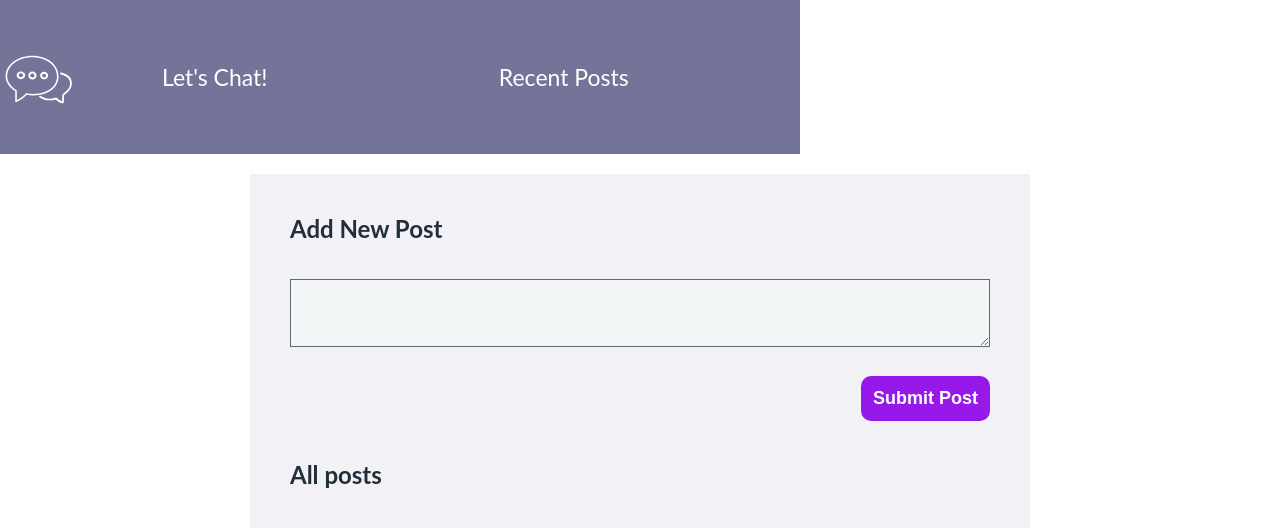
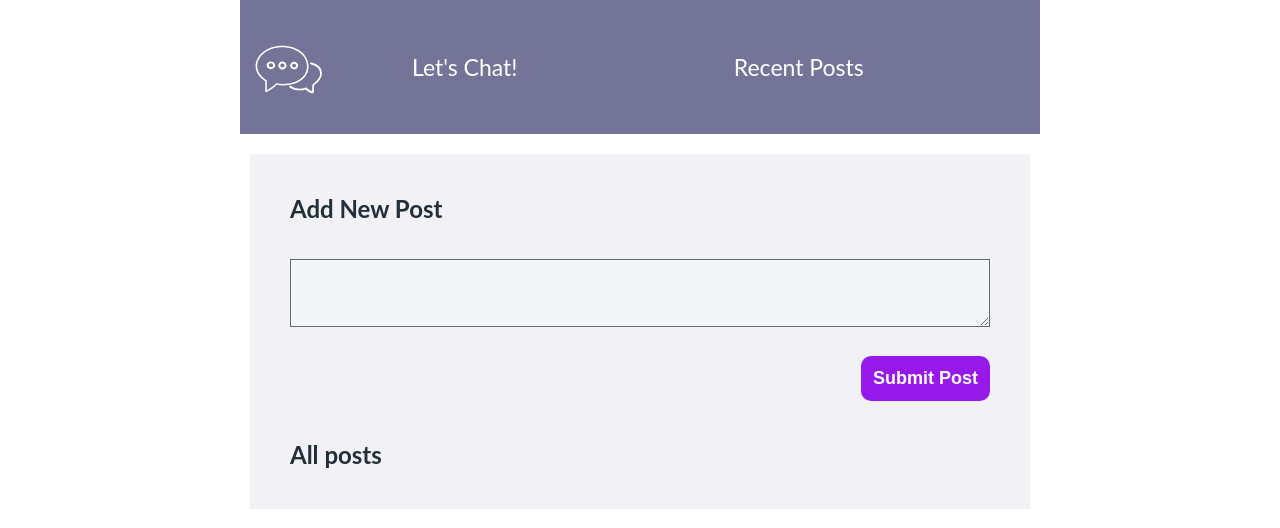
Before and after one commit to dweber0001/python-web-app, a Flask app: page / in a window 1280 px wide. Shown: the top 528 px of the page. Run offline with Flask 2, Linux system fonts and the light colour scheme; data that the repository does not hold is empty.

Commit message:
Update styles.css

```diff
--- a/static/css/styles.css
+++ b/static/css/styles.css
@@ -16,8 +16,8 @@ body {
 header{
     max-width: 800px;
     background-color: #747499;
-    padding: 40px 0;
-    margin: 0 0 20px 0;
+    padding: 30px 0;
+    margin: 0 auto 20px auto;
     display: flex;
     flex-direction: row;
     justify-content: space-between;
@@ -28,20 +28,24 @@ header .title {
     display: flex;
     align-items: center;
     color: white;
+    margin-left: 10px;
+    text-align: center;
 }
-header .title img {
+header img {
     margin-right: 80px;
+    text-align: left;
 }
 
 header .menu {
     display: flex;
     flex-direction: row;
-    align-items: right;
+    align-items: center;
+    text-align: right;
     color: white;
     list-style: none;
 }
 header .menu .menu-item {
-    margin-left: 20px;
+    margin-left: auto;
     text-decoration: none;
 }
 
```
